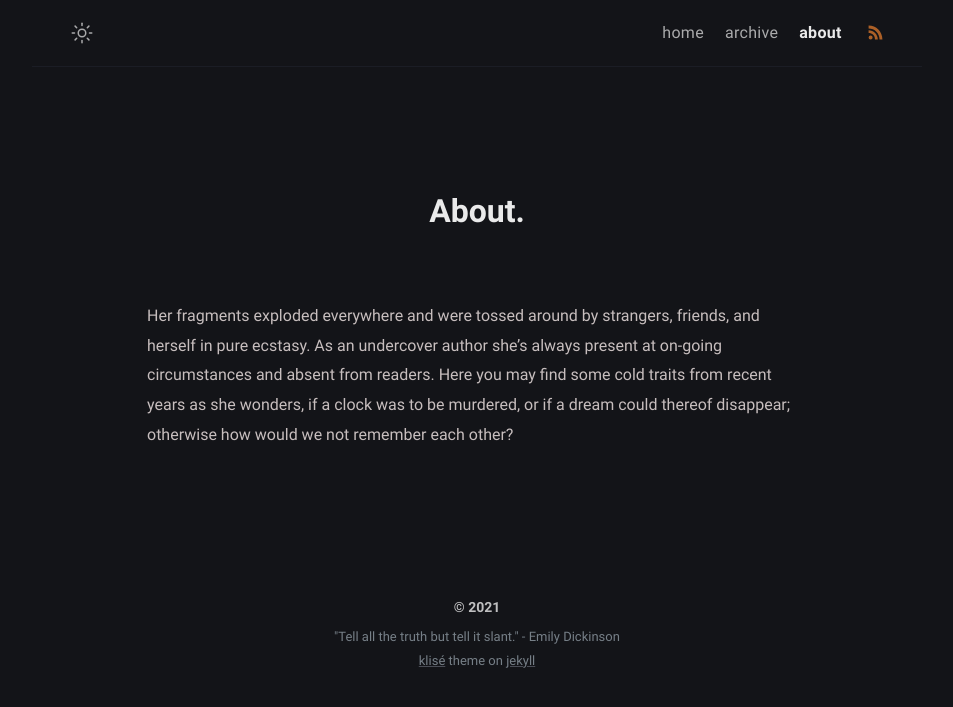
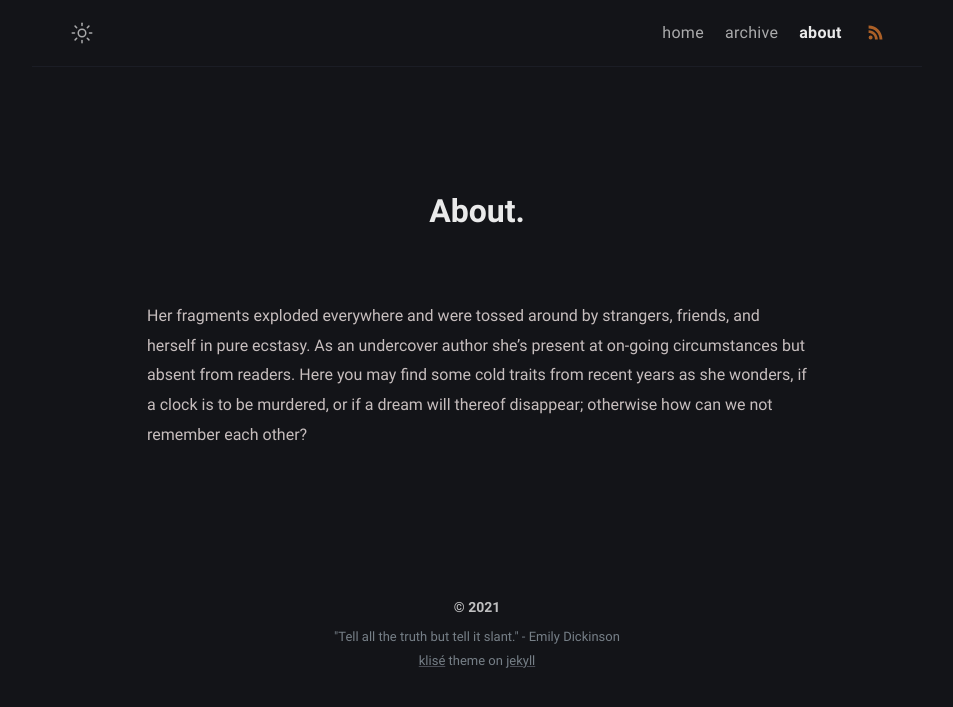
Before and after one commit to yijingch/afistforair.github.io, a Jekyll site: the page built from about.md, in a window 1280 px wide. Shown: the top 707 px of the page, without its empty margins (163-1116 px from the left). Built offline with Jekyll 4.4.1, drawn with Linux system fonts in a browser that asks for light colours.

Commit message:
edit about

```diff
--- a/about.md
+++ b/about.md
@@ -5,4 +5,4 @@ layout: page
 comments: false
 ---
 
-Her fragments exploded everywhere and were tossed around by strangers, friends, and herself in pure ecstasy. As an undercover author she's always present at on-going circumstances and absent from readers. Here you may find some cold traits from recent years as she wonders, if a clock was to be murdered, or if a dream could thereof disappear; otherwise how would we not remember each other?
+Her fragments exploded everywhere and were tossed around by strangers, friends, and herself in pure ecstasy. As an undercover author she's present at on-going circumstances but absent from readers. Here you may find some cold traits from recent years as she wonders, if a clock is to be murdered, or if a dream will thereof disappear; otherwise how can we not remember each other?
```
